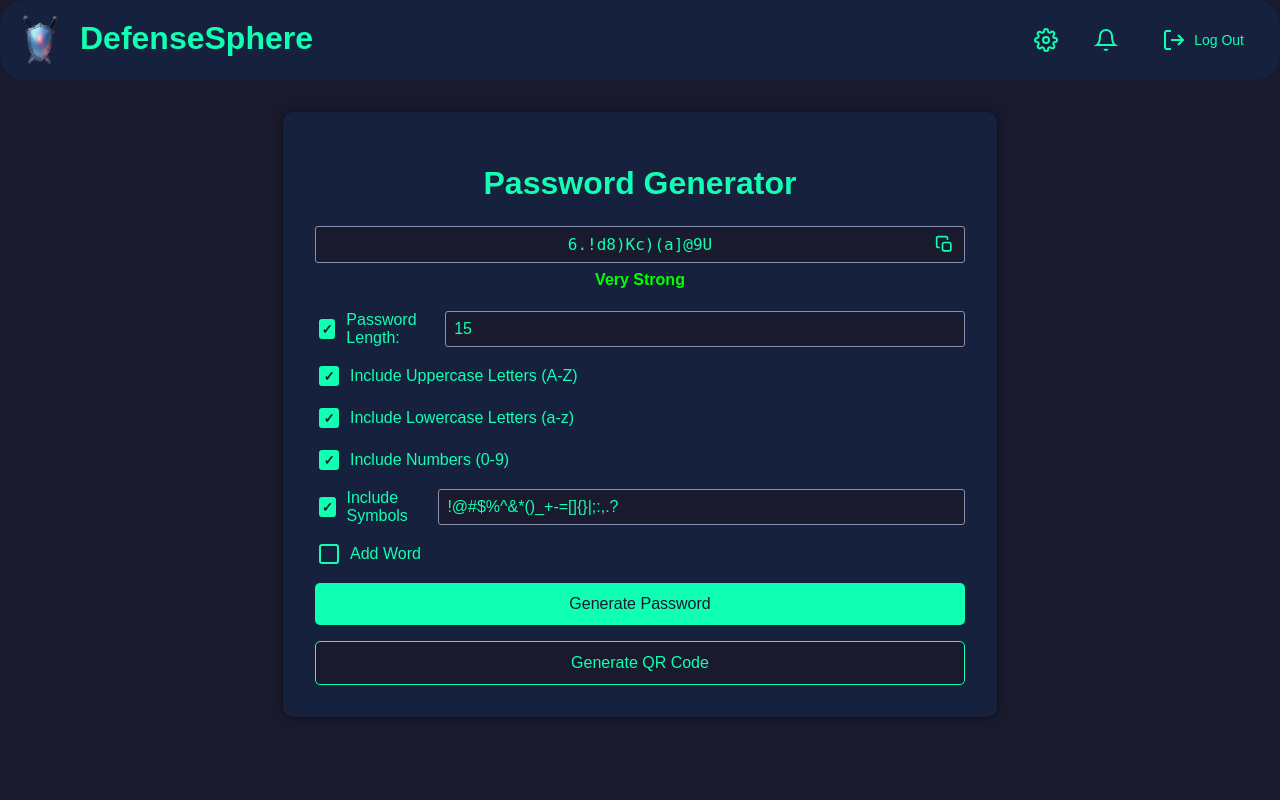
After one commit to R0GU3x/Defense-Sphere, a Flask app: template templates/Password-Generator.html in a window 1280 px wide. The commit adds this page. Run offline with Flask 3, Linux system fonts and the light colour scheme; the template is opened without the code that fills it, so the values that code supplies are empty; parts of the project's set-up code (start-up, migrations or seed data) failed here and were passed over.

Commit message:
Password Generator added

```diff
--- a/main.py
+++ b/main.py
@@ -1,15 +1,10 @@
-from flask import Flask, render_template, request, redirect, url_for, jsonify, abort
-import psutil
-import threading
+from flask import Flask, render_template, redirect, jsonify, abort, request
 import core.Auth as auth
 import core.FileIntegrity as FI
 import core.Validation as Validation
 import core.VPN as VPN
-import pyautogui
-import time
-import os
-import socket
-import requests
+from datetime import datetime
+import psutil, threading, pyautogui, os, requests, qrcode
 
 app = Flask(__name__)
 
@@ -24,9 +19,9 @@ def home():
 def about_us():
     return render_template('about-us.html')
 
-@app.route('/article')
+@app.route('/articles')
 def article():
-    return render_template('article.html')
+    return render_template('articles.html')
 
 @app.route('/support')
 def support():
@@ -218,7 +213,6 @@ def profile():
     else:
         return redirect('/login')
 
-# Vpn.RUN =  False
 @app.route('/vpn', methods=['POST'])
 def vpn():
     if LOGGEDIN:
@@ -239,6 +233,20 @@ def vpn():
 
         return jsonify(data)
 
+@app.route('/dashboard/phishing')
+def phishing():
+    if LOGGEDIN:
+        return render_template('Phishing.html')
+    else:
+        return abort(403)
+
+@app.route('/dashboard/password-gen')
+def password_generator():
+    if LOGGEDIN:
+        return render_template('Password-Generator.html')
+    else:
+        return abort(403)
+
 @app.route('/logout')
 def logout():
     global LOGGEDIN
--- a/static/dashboard.css
+++ b/static/dashboard.css
@@ -111,6 +111,7 @@ body {
     background-color: var(--stat-card-1);
 }
 
+
 .stat-card:nth-child(2) {
     background-color: var(--stat-card-2);
 }
@@ -121,6 +122,11 @@ body {
 
 .stat-card:nth-child(4) {
     background-color: var(--stat-card-4);
+    transition: transform 0.3s ease, box-shadow 0.3s ease;
+}
+.stat-card:hover:nth-child(4) {
+    transform: translateY(-5px);
+    box-shadow: 0 5px 15px rgba(0,0,0,0.5);
 }
 .cntry-rgn {
     text-align: left;
--- /dev/null
+++ b/static/password-gen.js
@@ -0,0 +1,179 @@
+document.addEventListener('DOMContentLoaded', function() {
+    const passwordDisplay = document.getElementById('passwordDisplay');
+    const strengthIndicator = document.getElementById('strengthIndicator');
+    const generateBtn = document.getElementById('generateBtn');
+    const lengthOption = document.getElementById('lengthOption');
+    const passwordLength = document.getElementById('passwordLength');
+    const upperOption = document.getElementById('upperOption');
+    const lowerOption = document.getElementById('lowerOption');
+    const numberOption = document.getElementById('numberOption');
+    const symbolOption = document.getElementById('symbolOption');
+    const symbols = document.getElementById('symbols');
+    const wordOption = document.getElementById('wordOption');
+    const addWord = document.getElementById('addWord');
+
+    function assessPasswordStrength(password) {
+        const length = password.length;
+        const hasUpperCase = /[A-Z]/.test(password);
+        const hasLowerCase = /[a-z]/.test(password);
+        const hasNumbers = /\d/.test(password);
+        const hasSpecialChars = /[!@#$%^&*()_+\-=\[\]{};':"\\|,.<>\/?]/.test(password);
+
+        const varietyCount = [hasUpperCase, hasLowerCase, hasNumbers, hasSpecialChars].filter(Boolean).length;
+
+        if (length >= 14 && varietyCount === 4) return 'Very Strong';
+        if (length >= 12 && varietyCount >= 3) return 'Strong';
+        if (length >= 8 && varietyCount >= 2) return 'Good';
+        if (length >= 6 && varietyCount >= 1) return 'Weak';
+        return 'Very Weak';
+    }
+
+    function updatePasswordStrength() {
+        const password = passwordDisplay.value;
+        if (password === '') {
+            strengthIndicator.textContent = '';
+            strengthIndicator.className = 'strength-indicator';
+        } else {
+            const strength = assessPasswordStrength(password);
+            strengthIndicator.textContent = strength;
+            strengthIndicator.className = 'strength-indicator ' + strength.toLowerCase().replace(' ', '-');
+        }
+    }
+
+    function showNotification(message) {
+        // Remove existing notification if any
+        const existingNotification = document.querySelector('.notification');
+        if (existingNotification) {
+            existingNotification.remove();
+        }
+
+        // Create notification element
+        const notification = document.createElement('div');
+        notification.className = 'notification';
+
+        // Add check icon
+        notification.innerHTML = `
+            <svg xmlns="http://www.w3.org/2000/svg" viewBox="0 0 24 24" fill="none" stroke="currentColor" stroke-width="2" stroke-linecap="round" stroke-linejoin="round">
+                <path d="M20 6L9 17l-5-5"/>
+            </svg>
+            ${message}
+        `;
+
+        // Add to document
+        document.body.appendChild(notification);
+
+        // Trigger animation
+        setTimeout(() => notification.classList.add('show'), 10);
+
+        // Remove after 3 seconds
+        setTimeout(() => {
+            notification.classList.remove('show');
+            setTimeout(() => notification.remove(), 300);
+        }, 3000);
+    }
+
+    function copyPassword() {
+        const password = passwordDisplay.value;
+        if (password) {
+            navigator.clipboard.writeText(password).then(() => {
+                showNotification('Password copied to clipboard');
+            }).catch(err => {
+                console.error('Failed to copy password: ', err);
+                showNotification('Failed to copy password');
+            });
+        }
+    }
+
+    // Add QR code generation function
+function generateQRCode() {
+    const password = passwordDisplay.value;
+    if (!password) {
+        showNotification('Please generate a password first');
+        return;
+    }
+
+    // Create modal for QR code
+    const modal = document.createElement('div');
+    modal.className = 'qr-modal';
+    modal.innerHTML = `
+        <div class="qr-modal-content">
+            <div class="qr-modal-header">
+                <h3>Password QR Code</h3>
+                <button class="close-modal">&times;</button>
+            </div>
+            <div id="qrcode"></div>
+            <p class="qr-note">Scan to copy password</p>
+        </div>
+    `;
+
+    document.body.appendChild(modal);
+
+    // Generate QR code
+    new QRCode(document.getElementById("qrcode"), {
+        text: password,
+        width: 200,
+        height: 200,
+        colorDark: "#0fffb3",  // Using your accent color
+        colorLight: "#16213e", // Using your secondary color
+    });
+
+    // Close modal functionality
+    const closeBtn = modal.querySelector('.close-modal');
+    closeBtn.onclick = () => {
+        modal.remove();
+    };
+
+    // Click outside to close
+    modal.onclick = (e) => {
+        if (e.target === modal) {
+            modal.remove();
+        }
+    };
+}
+
+// Add event listener to QR button
+document.getElementById('generateqr').addEventListener('click', generateQRCode);
+    // Add event listener to the copy button
+    document.querySelector('.copy-btn').addEventListener('click', function(e) {
+        e.preventDefault();
+        copyPassword();
+    });
+
+    // event listener to the copy button
+    document.querySelector('.copy-btn').addEventListener('click', function(e) {
+        e.preventDefault(); // Prevent any default button behavior
+        copyPassword();
+    });
+
+    passwordDisplay.addEventListener('input', updatePasswordStrength);
+
+    function generatePassword() {
+        let chars = '';
+        let password = '';
+
+        const length = lengthOption.checked ? parseInt(passwordLength.value) : 15;
+
+        if (upperOption.checked) chars += 'ABCDEFGHIJKLMNOPQRSTUVWXYZ';
+        if (lowerOption.checked) chars += 'abcdefghijklmnopqrstuvwxyz';
+        if (numberOption.checked) chars += '0123456789';
+        if (symbolOption.checked) chars += symbols.value;
+
+        for (let i = 0; i < length; i++) {
+            password += chars.charAt(Math.floor(Math.random() * chars.length));
+        }
+
+        if (wordOption.checked && addWord.value) {
+            const word = addWord.value;
+            const position = Math.floor(Math.random() * (password.length + 1));
+            password = password.slice(0, position) + word + password.slice(position);
+        }
+
+        passwordDisplay.value = password;
+        updatePasswordStrength();
+    }
+
+    generateBtn.addEventListener('click', generatePassword);
+
+    // Initialize
+    generatePassword();
+});
--- /dev/null
+++ b/static/pasword-gen.css
@@ -0,0 +1,332 @@
+:root {
+    --primary-color: #1a1a2e;
+    --secondary-color: #16213e;
+    --accent-color: #0fffb3;
+    --text-color: #0fffb3;
+    --text-color-light: #8892b0;
+}
+
+body {
+    font-family: Arial, sans-serif;
+    background-color: var(--primary-color);
+    color: var(--text-color);
+    margin: 0;
+    min-height: 100vh;
+}
+
+/* Navigation Bar Styles */
+.navbar {
+    background-color: var(--secondary-color);
+    padding: 1rem 2rem;
+    display: flex;
+    justify-content: space-between;
+    align-items: center;
+    box-shadow: 0 2px 10px rgba(0, 0, 0, 0.3);
+}
+
+.nav-left {
+    display: flex;
+    align-items: center;
+    gap: 1rem;
+}
+
+.nav-logo {
+    width: 32px;
+    height: 32px;
+}
+
+.nav-brand {
+    color: var(--accent-color);
+    font-size: 1.5rem;
+    font-weight: bold;
+}
+
+.nav-right {
+    display: flex;
+    align-items: center;
+    gap: 1rem;
+}
+
+.nav-icon {
+    background: none;
+    border: none;
+    color: var(--text-color-light);
+    font-size: 1.25rem;
+    cursor: pointer;
+    padding: 0.5rem;
+    border-radius: 5px;
+    transition: color 0.3s ease;
+}
+
+.nav-icon:hover {
+    color: var(--accent-color);
+}
+
+.nav-button {
+    background-color: transparent;
+    color: var(--accent-color);
+    border: 1px solid var(--accent-color);
+    padding: 0.5rem 1rem;
+    border-radius: 5px;
+    cursor: pointer;
+    transition: all 0.3s ease;
+}
+
+.nav-button:hover {
+    background-color: var(--accent-color);
+    color: var(--primary-color);
+}
+
+/* Container Styles */
+.container {
+    background-color: var(--secondary-color);
+    padding: 2rem;
+    border-radius: 10px;
+    box-shadow: 0 0 10px rgba(0, 0, 0, 0.5);
+    width: 100%;
+    max-width: 650px;
+    margin: 2rem auto;
+}
+
+h1 {
+    text-align: center;
+    margin-bottom: 1.5rem;
+}
+
+.password-container {
+    position: relative;
+    width: 100%;
+    margin-bottom: 0.5rem;
+}
+
+.password-display {
+    width: 100%;
+    background-color: var(--primary-color);
+    color: var(--accent-color);
+    padding: 1rem;
+    border-radius: 5px;
+    font-family: monospace;
+    font-size: 1.2rem;
+    text-align: center;
+    border: 1px solid var(--text-color-light);
+    box-sizing: border-box;
+}
+
+.strength-indicator {
+    text-align: center;
+    font-weight: bold;
+    margin-bottom: 1rem;
+    height: 1.5em;
+}
+
+.options {
+    display: grid;
+    gap: 1rem;
+}
+
+.option {
+    display: flex;
+    align-items: center;
+}
+
+.option label {
+    margin-left: 0.5rem;
+}
+
+input[type="checkbox"] {
+    appearance: none;
+    width: 20px;
+    height: 20px;
+    border: 2px solid var(--accent-color);
+    border-radius: 3px;
+    outline: none;
+    cursor: pointer;
+}
+
+input[type="checkbox"]:checked {
+    background-color: var(--accent-color);
+}
+
+input[type="checkbox"]:checked::before {
+    content: '✓';
+    display: flex;
+    justify-content: center;
+    align-items: center;
+    width: 100%;
+    height: 100%;
+    color: var(--primary-color);
+    font-weight: bold;
+}
+
+input[type="number"],
+input[type="text"] {
+    width: 100%;
+    padding: 0.5rem;
+    border: 1px solid var(--text-color-light);
+    border-radius: 3px;
+    background-color: var(--primary-color);
+    color: var(--text-color);
+    font-size: 1rem;
+}
+
+button {
+    background-color: var(--accent-color);
+    color: var(--primary-color);
+    border: none;
+    padding: 0.75rem 1.5rem;
+    font-size: 1rem;
+    border-radius: 5px;
+    cursor: pointer;
+    width: 100%;
+    margin-top: 1rem;
+}
+.qr-btn {
+    background-color: var(--primary-color);
+    color: var(--text-color);
+    border: 1px  solid var(--text-color);
+    padding: 0.75rem 1.5rem;
+    font-size: 1rem;
+    border-radius: 5px;
+    cursor: pointer;
+    width: 100%;
+    margin-top: 1rem;
+}
+
+button:hover {
+    opacity: 0.9;
+}
+
+#lengthOption:not(:checked) ~ #passwordLength,
+#symbolOption:not(:checked) ~ #symbols,
+#wordOption:not(:checked) ~ #addWord {
+    display: none;
+}
+
+.strength-indicator.very-strong { color: #0f0; }
+.strength-indicator.strong { color: #0ff; }
+.strength-indicator.good { color: #ff0; }
+.strength-indicator.weak { color: #f90; }
+.strength-indicator.very-weak { color: #f00; }
+
+/* First, add a wrapper for the password display and copy button */
+
+
+.copy-btn {
+    position: absolute;
+    top: 50%;
+    right: 10px;  /* Changed from left to right */
+    transform: translateY(-50%);
+    background: none;
+    border: none;
+    cursor: pointer;
+    padding: 0;
+    width: 20px;  /* Set explicit width */
+    height: 20px; /* Set explicit height */
+    display: flex;
+    align-items: center;
+    justify-content: center;
+    margin: 0;
+}
+
+.copy-btn svg {
+    width: 20px;
+    height: 20px;
+    color: var(--accent-color);
+    transition: color 0.3s ease;
+}
+
+.copy-btn:hover svg {
+    color: var(--text-color-light);
+}
+.notification {
+    position: fixed;
+    top: 20px;
+    right: 20px;
+    padding: 12px 24px;
+    border-radius: 5px;
+    background-color: var(--secondary-color);
+    color: var(--accent-color);
+    border: 1px solid var(--accent-color);
+    box-shadow: 0 4px 6px rgba(0, 0, 0, 0.1);
+    opacity: 0;
+    transform: translateY(-20px);
+    transition: all 0.3s ease;
+    z-index: 1000;
+    font-size: 0.9rem;
+    display: flex;
+    align-items: center;
+    gap: 8px;
+}
+
+.notification.show {
+    opacity: 1;
+    transform: translateY(0);
+}
+
+.notification svg {
+    width: 18px;
+    height: 18px;
+    color: var(--accent-color);
+}
+/* QR Code Modal Styles */
+.qr-modal {
+    position: fixed;
+    top: 0;
+    left: 0;
+    width: 100%;
+    height: 100%;
+    background-color: rgba(26, 26, 46, 0.9);
+    display: flex;
+    justify-content: center;
+    align-items: center;
+    z-index: 1000;
+}
+
+.qr-modal-content {
+    background-color: var(--secondary-color);
+    padding: 2rem;
+    border-radius: 10px;
+    box-shadow: 0 0 20px rgba(0, 0, 0, 0.3);
+    border: 1px solid var(--accent-color);
+    text-align: center;
+}
+
+.qr-modal-header {
+    display: flex;
+    justify-content: space-between;
+    align-items: center;
+    margin-bottom: 1.5rem;
+}
+
+.qr-modal-header h3 {
+    margin: 0;
+    color: var(--accent-color);
+}
+
+.close-modal {
+    background: none;
+    border: none;
+    color: var(--text-color-light);
+    font-size: 1.5rem;
+    cursor: pointer;
+    padding: 0;
+    width: auto;
+    margin: 0;
+}
+
+.close-modal:hover {
+    color: var(--accent-color);
+}
+
+#qrcode {
+    padding: 1rem;
+    background-color: var(--primary-color);
+    border-radius: 5px;
+    display: inline-block;
+}
+
+.qr-note {
+    margin-top: 1rem;
+    color: var(--text-color-light);
+    font-size: 0.9rem;
+}
--- /dev/null
+++ b/templates/Password-Generator.html
@@ -0,0 +1,59 @@
+{% extends "base-dashboard.html" %}
+
+{% block title %}Password Generator{% endblock %}
+
+{% block extra_css %}
+    <link rel="stylesheet" href="/static/pasword-gen.css">
+{% endblock %}
+
+{% block content %}
+<div class="container">
+    <h1>Password Generator</h1>
+    <div class="password-container">
+        <input type="text" class="password-display" id="passwordDisplay" placeholder="Generated password will appear here">
+        <button class="copy-btn">
+              <svg xmlns="http://www.w3.org/2000/svg" width="24" height="24" viewBox="0 0 24 24" fill="none" stroke="currentColor" stroke-width="2" stroke-linecap="round" stroke-linejoin="round">
+                <rect x="9" y="9" width="10" height="10" rx="2" ry="2"></rect>
+                <path d="M5 15H4a2 2 0 0 1-2-2V4a2 2 0 0 1 2-2h9a2 2 0 0 1 2 2v1"></path>
+              </svg>
+            </button>
+        </div>
+        <div id="strengthIndicator" class="strength-indicator"></div>
+        <div class="options">
+            <div class="option">
+                <input type="checkbox" id="lengthOption" checked>
+                <label for="lengthOption">Password Length:</label>
+                <input type="number" id="passwordLength" value="15" min="8" max="64">
+            </div>
+            <div class="option">
+                <input type="checkbox" id="upperOption" checked>
+                <label for="upperOption">Include Uppercase Letters (A-Z)</label>
+            </div>
+            <div class="option">
+                <input type="checkbox" id="lowerOption" checked>
+                <label for="lowerOption">Include Lowercase Letters (a-z)</label>
+            </div>
+            <div class="option">
+                <input type="checkbox" id="numberOption" checked>
+                <label for="numberOption">Include Numbers (0-9)</label>
+            </div>
+            <div class="option">
+                <input type="checkbox" id="symbolOption" checked>
+                <label for="symbolOption">Include Symbols</label>
+                <input type="text" id="symbols" value="!@#$%^&*()_+-=[]{}|;:,.?" placeholder="Custom symbols">
+            </div>
+            <div class="option">
+                <input type="checkbox" id="wordOption">
+                <label for="wordOption">Add Word</label>
+                <input type="text" id="addWord" placeholder="Enter a word to include">
+            </div>
+        </div>
+        <button id="generateBtn">Generate Password</button>
+        <button class="qr-btn" id="generateqr">Generate QR Code</button>
+    </div>
+{% endblock %}
+
+{% block scripts %}
+    <script src="https://cdnjs.cloudflare.com/ajax/libs/qrcodejs/1.0.0/qrcode.min.js"></script>
+    <script src="/static/password-gen.js"></script>
+{% endblock %}
--- a/templates/article.html
+++ b/templates/articles.html
@@ -7,7 +7,7 @@
     <meta charset="UTF-8">
     <meta name="viewport" content="width=device-width, initial-scale=1.0">
     <title>DefenseSphere Expert Articles</title>
-    <link rel="stylesheet" href="static/article.css">
+    <link rel="stylesheet" href="static/articles.css">
 </head>
 <body>
     <section class="hero-article">
--- a/templates/base.html
+++ b/templates/base.html
@@ -16,7 +16,7 @@
                 <ul>
                     <li><a href="/">Home</a></li>
                     <li><a href="/about-us">About us</a></li>
-                    <li><a href="/article">Articles</a></li>
+                    <li><a href="/articles">Articles</a></li>
                     <li><a href="/support">Support</a></li>
                     <li><a href="/login">Log In</a></li>
                 </ul>
```
Also changed, not shown: static/dashboard.js (+1 -27 lines), templates/dashboard.html (+9 -9 lines), test.py (deleted, +0 -18 lines), static/articles.css (renamed from static/article.css), templates/Phishing.html (added).
